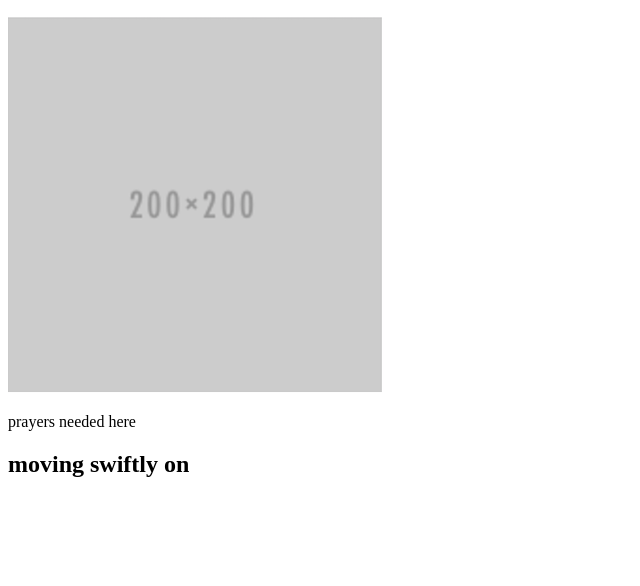
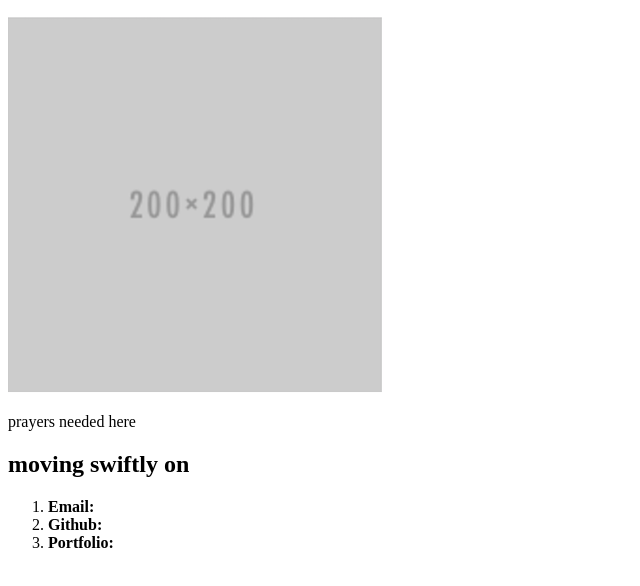
Before and after one commit to sshakilr/prework-study-guide, a plain HTML site: page week 1/lesson-2-html-bio.html in a window 1280 px wide. Shown: the part 110-696 px from the top of the page, without its empty margins (0-640 px from the left). Drawn offline with Linux system fonts and the light colour scheme.

Commit message:
adding bullet points

```diff
--- a/week 1/lesson-2-html-bio.html
+++ b/week 1/lesson-2-html-bio.html
@@ -13,6 +13,12 @@
         <p>prayers needed here</p>
         <h2>moving swiftly on</h2>
 
+        <ol>
+            <li><strong>Email:</strong></li>
+            <li><strong>Github:</strong></li>
+            <li><strong>Portfolio:</strong></li>
+        </ol>
+
     </body>
 
 </html>
```
